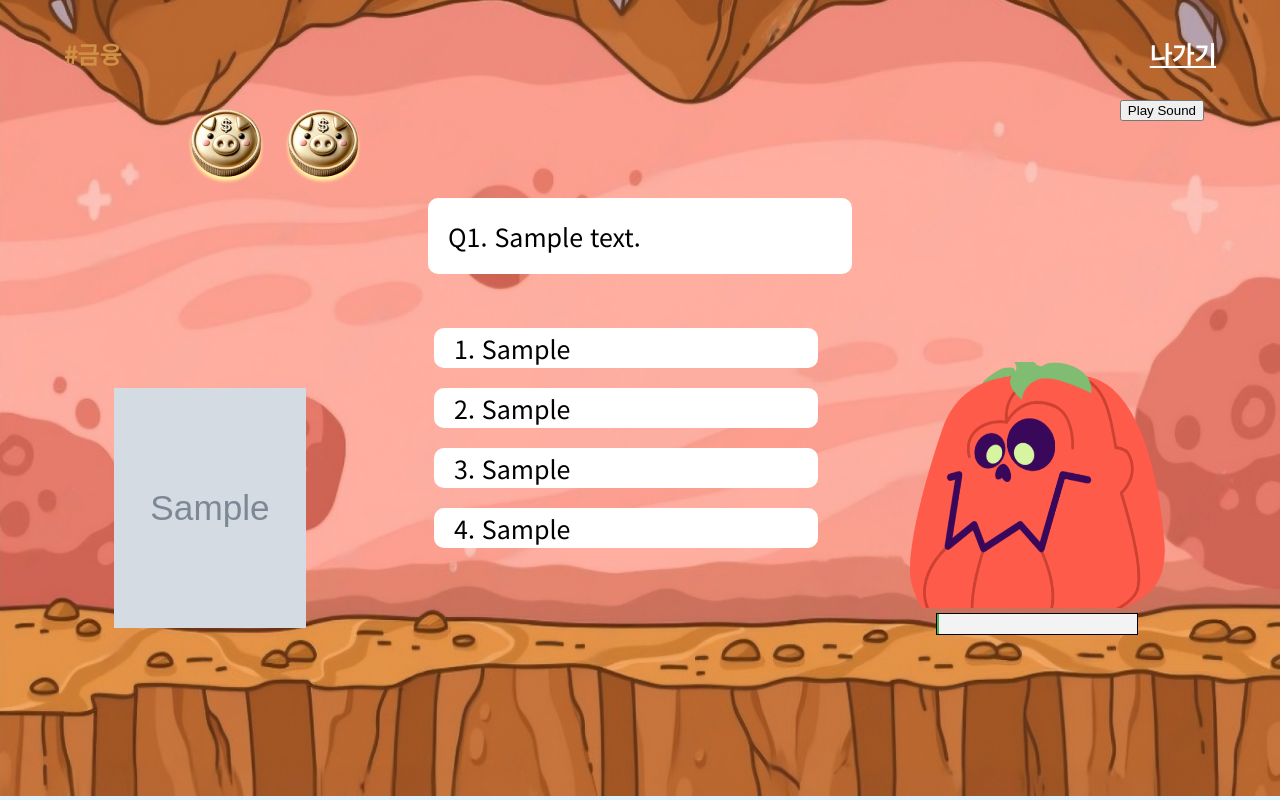
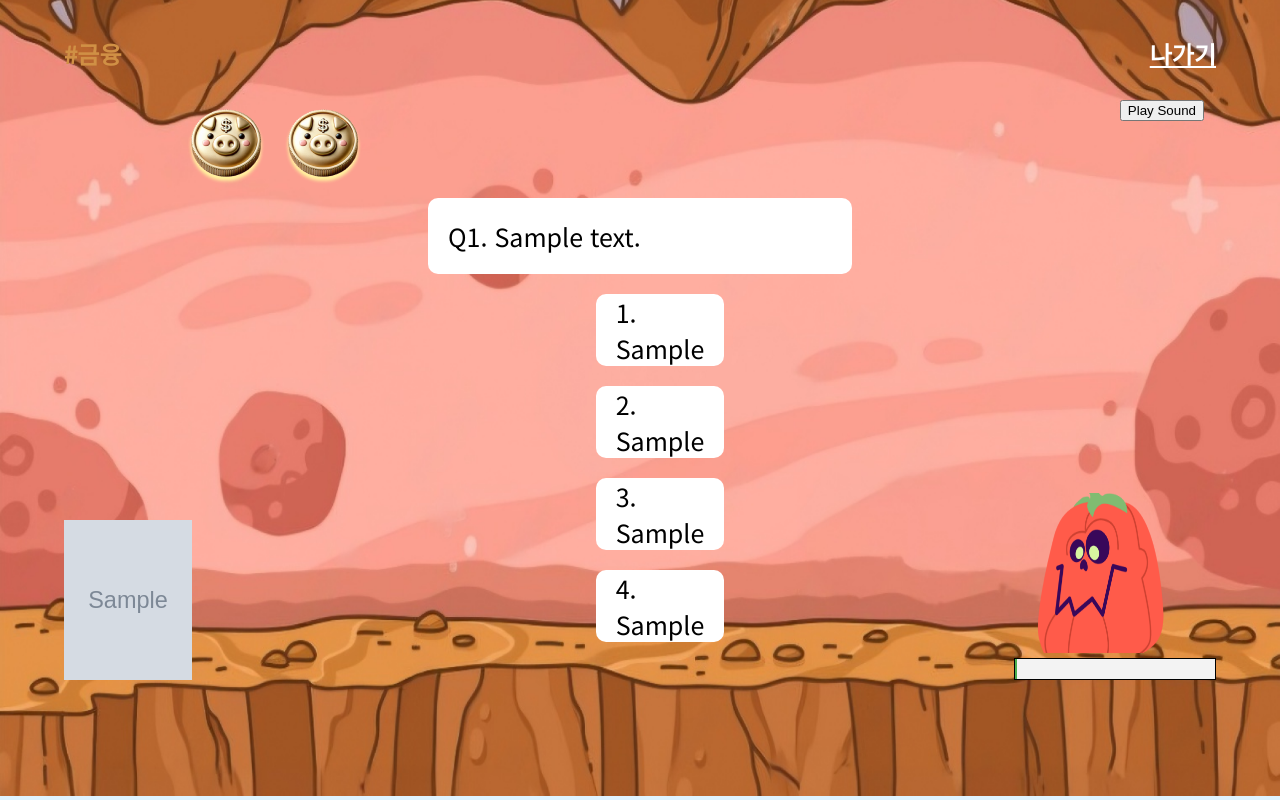
Before and after one commit to Economia-aivle/server-economia, a Django app: template economia/educations/templates/multiple.html in a window 1280 px wide. Run offline with Django 3.2, Linux system fonts and the light colour scheme; the template is opened without the code that fills it: most values are stand-ins (such as "Sample title", 1, 10 or a date in 2020); grey boxes marked "Sample" are stand-in pictures.

Commit message:
recommit

```diff
--- a/economia/educations/static/multiple.css
+++ b/economia/educations/static/multiple.css
@@ -40,19 +40,21 @@ body{
 
 }
 .character {
+	position: fixed;
     text-align: center;
 	cursor: url('images/sword.png') , auto;
-	margin-top:10%
+	bottom: 15%;
+	right: 5%;
 }
 .character img{
-    height: 246px;
-    width: 260px;
+    height: 20vh;
+	width: 10vw;
 }
 
 
 .option-btn {
-    width: 30vw;
-    height: 5vh;
+    width: auto;
+    height: auto;
     border: none;
     border-radius: 10px;
     margin: 10px 0;
@@ -130,9 +132,11 @@ body{
   }
 
   .mychar{
-	height: 30vh;
-	width: 15vw;
-	margin-top:13%
+	position: fixed;
+	height: 20vh;
+	width: 10vw;
+	top: 65%;
+	left: 5%;
 }
 .answer-container{
 	margin-right: 10%;
--- a/economia/educations/templates/multiple.html
+++ b/economia/educations/templates/multiple.html
@@ -24,9 +24,10 @@
         Q{{ num }}. {{ question.question_text }}
     </div>
     <main>
-        <div class="wrap-container">
         <img class="magic" src="{% static 'images/magic.gif' %}" alt="" style="display:none;" >
             <img class="mychar" src="{{ character_img }}" alt="char" />
+        <div class="wrap-container">
+
             <div class="answer-container">
                 <form id="answer-form" method="post">
                     {% csrf_token %}
@@ -37,12 +38,13 @@
                     <button class="option-btn" type="button" id="option4" onclick="selectOption(this)" name="answer" value="4">4. {{ question.option_d }}</button>
                 </form>
             </div>
+
+        </div>
         <div class="character" onclick="submitAnswer()">
             <img class="enemy_magic" src="{% static 'images/magic.gif' %}" alt="" style="display:none;">
             <img class="enemy_char" src="{% static 'images/enemy1.png' %}" alt="char" />
             <div class="hp-bar-container">
                 <div id="hp-bar" class="hp-bar" style="width: {{ hp_percentage }}%;"></div>
-                </div>
             </div>
         </div>
         <div class="wrong-container" id="wrong-container" style="display:none;">
@@ -194,7 +196,7 @@
                 }
             }, 1000);
         });
-
+/*
         window.onload = function() {
 
 
@@ -215,7 +217,7 @@
                     location.replace(levelChoiceUrlPattern);
                 }
             });
-        };
+        }; */
     </script>
 </body>
 </html>
```
Also changed, not shown: economia/educations/views.py (+17 -17 lines). Lines whose indentation alone changed are shown as unchanged.
